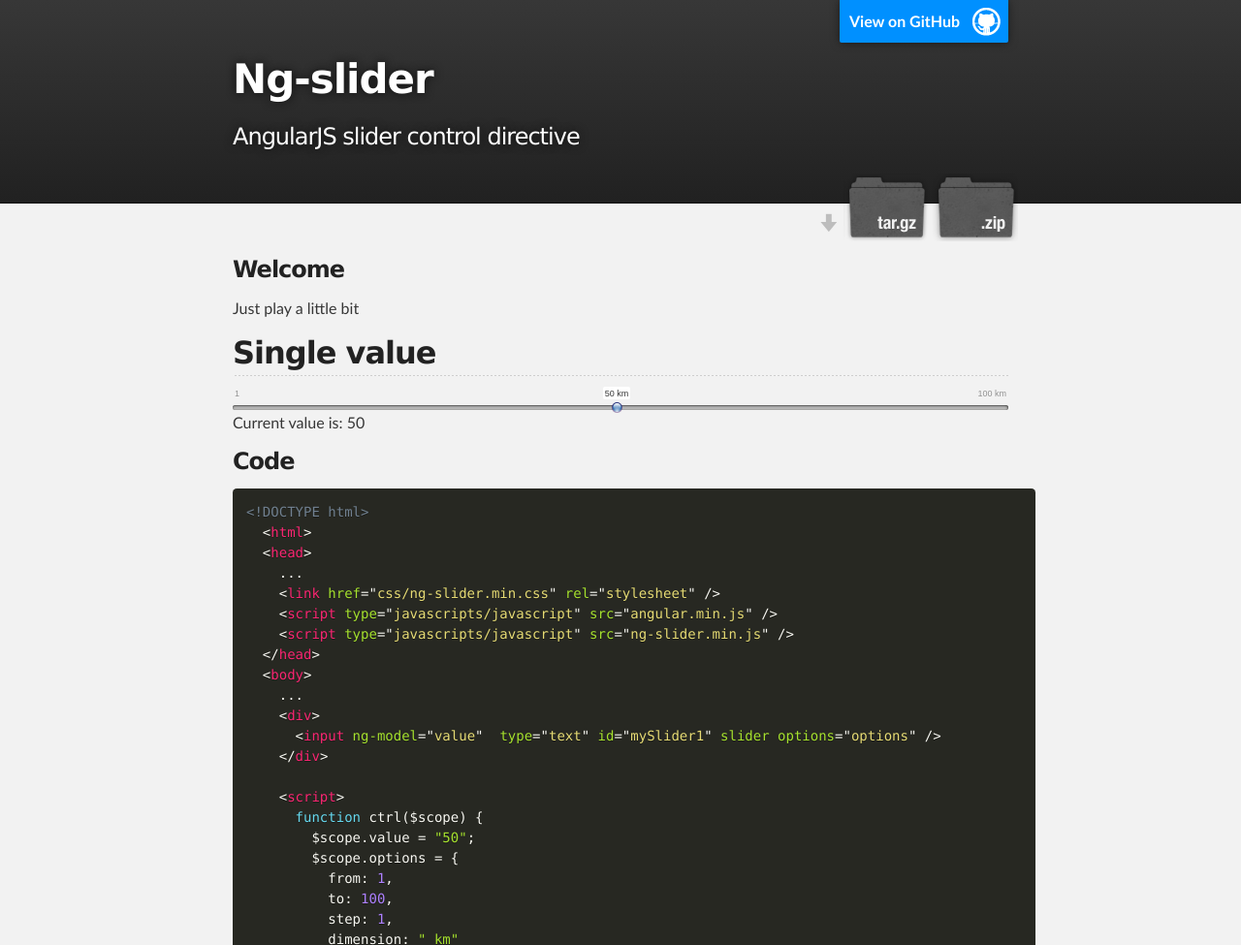
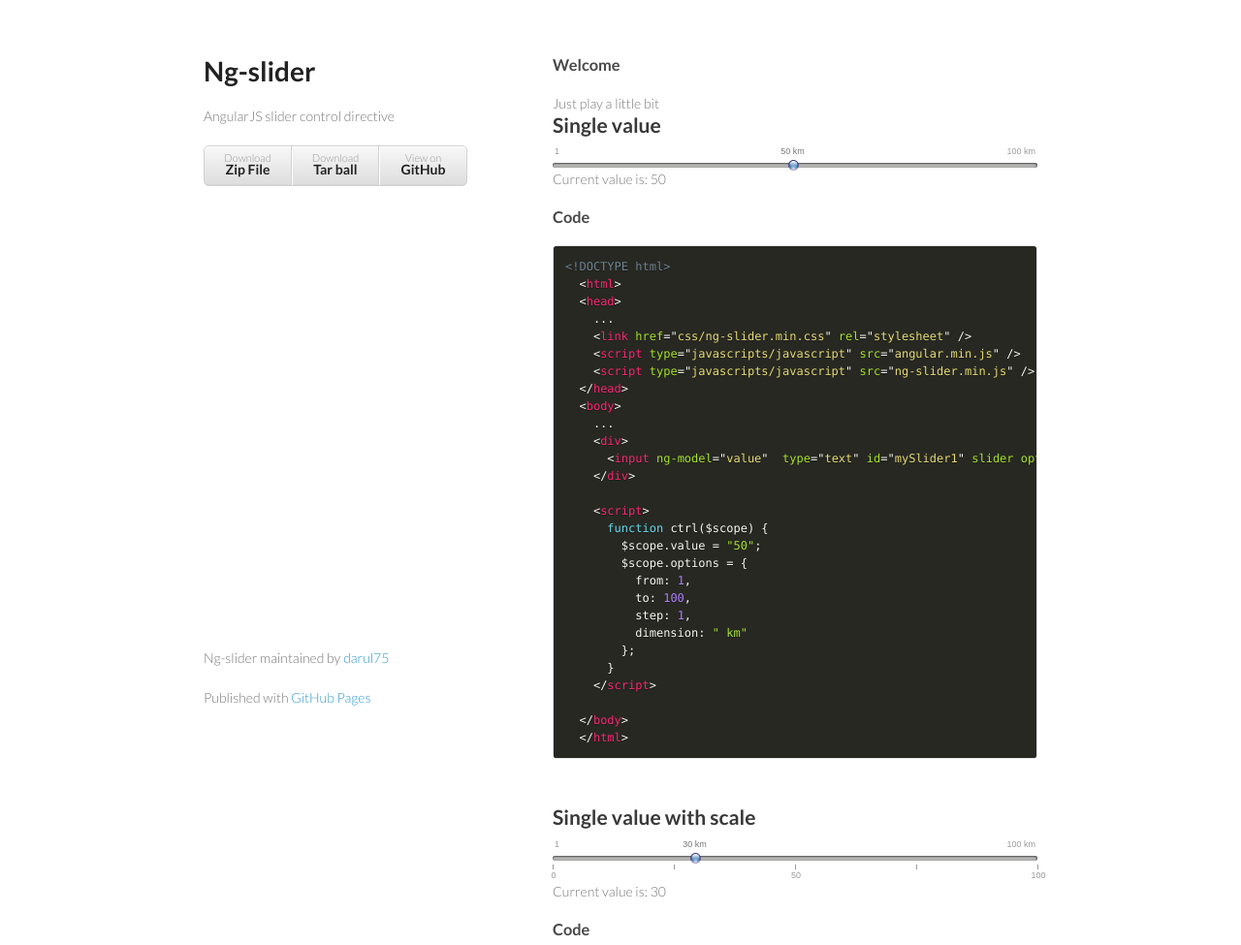
Before and after one commit to darul75/angular-awesome-slider, a plain HTML site: page index.html in a window 1280 px wide. Shown: the top 975 px of the page at 97% size. Drawn offline with nearby package versions, Linux system fonts and the light colour scheme.

Commit message:
orderedlist theme
http://sferik.github.io/t/
https://github.com/orderedlist

```diff
--- a/index.html
+++ b/index.html
@@ -23,18 +23,25 @@
 
   <body>
 
+   <div class="wrapper">
+
     <!-- HEADER -->
     <div id="header_wrap" class="outer">
-        <header class="inner">
-          <a id="forkme_banner" href="https://github.com/darul75/ng-slider">View on GitHub</a>
+        <header>
 
           <h1 id="project_title">Ng-slider</h1>
-          <h2 id="project_tagline">AngularJS slider control directive</h2>
-
-            <section id="downloads">
-              <a class="zip_download_link" href="https://github.com/darul75/ng-slider/zipball/master">Download this project as a .zip file</a>
-              <a class="tar_download_link" href="https://github.com/darul75/ng-slider/tarball/master">Download this project as a tar.gz file</a>
-            </section>
+          <p>AngularJS slider control directive</p>
+          <ul>
+           <li>
+              <a href="https://github.com/darul75/ng-slider/zipball/master">Download <strong>Zip File</strong></a>
+           </li>
+           <li>
+              <a href="https://github.com/darul75/ng-slider/tarball/master">Download <strong>Tar ball</strong></a>
+           </li>
+           <li>
+              <a id="forkme_banner" href="https://github.com/darul75/ng-slider">View on <strong>GitHub</strong></a>
+           </li>
+          </ul>
         </header>
     </div>
 
@@ -52,7 +59,7 @@
     <input ng-model="value"  type="text" id="mySlider1" slider options="options" />
   </div>
   <div>
-    Current value is: {{value}}
+    <p>Current value is: {{value}}</p>
   </div>
   <h3>Code</h3>
   <div class="language-markup">
@@ -92,7 +99,8 @@
     <input ng-model="value2"  type="text" id="mySlider2" slider options="options2" />
   </div>
   <div>
-    Current value is: {{value2}}
+  </br>
+    <p>Current value is: {{value2}}</p>
   </div>
   <h3>Code</h3>
   <div>
@@ -134,7 +142,8 @@
     <input ng-model="value4"  type="text" id="mySlider4" slider options="options4" />
   </div>
   <div>
-    Current value is: {{value4}}
+  </br>
+    <p>Current value is: {{value4}}</p>
   </div>
   <h3>Code</h3>
   <div>
@@ -206,14 +215,6 @@
 
   </script>
 
-    <!-- FOOTER  -->
-    <div id="footer_wrap" class="outer">
-      <footer class="inner">
-        <p class="copyright">Ng-slider maintained by <a href="https://github.com/darul75">darul75</a></p>
-        <p>Published with <a href="http://pages.github.com">GitHub Pages</a></p>
-      </footer>
-    </div>
-
       <script type="text/javascript">
     var gaJsHost = (("https:" == document.location.protocol) ? "https://ssl." : "http://www.");
     document.write(unescape("%3Cscript src='" + gaJsHost + "google-analytics.com/ga.js' type='text/javascript'%3E%3C/script%3E"));
@@ -225,6 +226,16 @@
     } catch(err) {}
   </script>
 
+   </div>
+  </div>
 
+</div>
+   <!-- FOOTER  -->
+    <div id="footer_wrap" class="outer">
+      <footer>
+        <p class="copyright">Ng-slider maintained by <a href="https://github.com/darul75">darul75</a></p>
+        <p>Published with <a href="http://pages.github.com">GitHub Pages</a></p>
+      </footer>
+    </div>
   </body>
 </html>
--- a/stylesheets/stylesheet.css
+++ b/stylesheets/stylesheet.css
@@ -1,416 +1,255 @@
-/*******************************************************************************
-Slate Theme for GitHub Pages
-by Jason Costello, @jsncostello
-*******************************************************************************/
+@import url(https://fonts.googleapis.com/css?family=Lato:300italic,700italic,300,700);
 
-@import url(pygment_trac.css);
-
-/*******************************************************************************
-MeyerWeb Reset
-*******************************************************************************/
-
-html, body, div, span, applet, object, iframe,
-h1, h2, h3, h4, h5, h6, p, blockquote, pre,
-a, abbr, acronym, address, big, cite, code,
-del, dfn, em, img, ins, kbd, q, s, samp,
-small, strike, strong, sub, sup, tt, var,
-b, u, i, center,
-dl, dt, dd, ol, ul, li,
-fieldset, form, label, legend,
-table, caption, tbody, tfoot, thead, tr, th, td,
-article, aside, canvas, details, embed,
-figure, figcaption, footer, header, hgroup,
-menu, nav, output, ruby, section, summary,
-time, mark, audio, video {
-  margin: 0;
-  padding: 0;
-  border: 0;
-  font: inherit;
-  vertical-align: baseline;
+body {
+  padding:50px;
+  font:14px/1.5 Lato, "Helvetica Neue", Helvetica, Arial, sans-serif;
+  color:#777;
+  font-weight:300;
 }
 
-/* HTML5 display-role reset for older browsers */
-article, aside, details, figcaption, figure,
-footer, header, hgroup, menu, nav, section {
-  display: block;
+h1, h2, h3, h4, h5, h6 {
+  color:#222;
+  margin:0 0 20px;
 }
 
-ol, ul {
-  list-style: none;
+p, ul, ol, table, pre, dl {
+  margin:0 0 20px;
 }
 
-blockquote, q {
+h1, h2, h3 {
+  line-height:1.1;
+}
+
+h1 {
+  font-size:28px;
+}
+
+h2 {
+  color:#393939;
+}
+
+h3, h4, h5, h6 {
+  color:#494949;
+}
+
+a {
+  color:#39c;
+  font-weight:400;
+  text-decoration:none;
+}
+
+a small {
+  font-size:11px;
+  color:#777;
+  margin-top:-0.6em;
+  display:block;
+}
+
+.wrapper {
+  width:860px;
+  margin:0 auto;
+}
+
+blockquote {
+  border-left:1px solid #e5e5e5;
+  margin:0;
+  padding:0 0 0 20px;
+  font-style:italic;
+}
+
+code, pre {
+  font-family:Monaco, Bitstream Vera Sans Mono, Lucida Console, Terminal;
+  color:#333;
+  font-size:12px;
+}
+
+pre {
+  padding:8px 15px;
+  background: #f8f8f8;
+  border-radius:5px;
+  border:1px solid #e5e5e5;
+  overflow-x: auto;
 }
 
 table {
-  border-collapse: collapse;
-  border-spacing: 0;
+  width:100%;
+  border-collapse:collapse;
 }
 
-/*******************************************************************************
-Theme Styles
-*******************************************************************************/
-
-body {
-  box-sizing: border-box;
-  color:#373737;
-  background: #212121;
-  font-size: 16px;
-  font-family: 'Myriad Pro', Calibri, Helvetica, Arial, sans-serif;
-  line-height: 1.5;
-  /*-webkit-font-smoothing: antialiased;*/
+th, td {
+  text-align:left;
+  padding:5px 10px;
+  border-bottom:1px solid #e5e5e5;
 }
 
-h1, h2, h3, h4, h5, h6 {
-  margin: 10px 0;
-  font-weight: 700;
-  color:#222222;
-  font-family: 'Lucida Grande', 'Calibri', Helvetica, Arial, sans-serif;
-  letter-spacing: -1px;
+dt {
+  color:#444;
+  font-weight:700;
 }
 
-h1 {
-  font-size: 36px;
-  font-weight: 700;
+th {
+  color:#444;
 }
 
-h2 {
-  padding-bottom: 10px;
-  font-size: 32px;
-  background: url('../images/bg_hr.png') repeat-x bottom;
+img {
+  max-width:100%;
 }
 
-h3 {
-  font-size: 24px;
+header {
+  width:270px;
+  float:left;
+  position:fixed;
 }
 
-h4 {
-  font-size: 21px;
+header ul {
+  list-style:none;
+  height:40px;
+
+  padding:0;
+
+  background: #eee;
+  background: -moz-linear-gradient(top, #f8f8f8 0%, #dddddd 100%);
+  background: -webkit-gradient(linear, left top, left bottom, color-stop(0%,#f8f8f8), color-stop(100%,#dddddd));
+  background: -webkit-linear-gradient(top, #f8f8f8 0%,#dddddd 100%);
+  background: -o-linear-gradient(top, #f8f8f8 0%,#dddddd 100%);
+  background: -ms-linear-gradient(top, #f8f8f8 0%,#dddddd 100%);
+  background: linear-gradient(top, #f8f8f8 0%,#dddddd 100%);
+
+  border-radius:5px;
+  border:1px solid #d2d2d2;
+  box-shadow:inset #fff 0 1px 0, inset rgba(0,0,0,0.03) 0 -1px 0;
+  width:270px;
 }
 
-h5 {
-  font-size: 18px;
+header li {
+  width:89px;
+  float:left;
+  border-right:1px solid #d2d2d2;
+  height:40px;
 }
 
-h6 {
-  font-size: 16px;
-}
-
-p {
-  margin: 10px 0 15px 0;
-}
-
-footer p {
-  color: #f2f2f2;
-}
-
-a {
-  text-decoration: none;
-  color: #007edf;
-  text-shadow: none;
-
-  transition: color 0.5s ease;
-  transition: text-shadow 0.5s ease;
-  -webkit-transition: color 0.5s ease;
-  -webkit-transition: text-shadow 0.5s ease;
-  -moz-transition: color 0.5s ease;
-  -moz-transition: text-shadow 0.5s ease;
-  -o-transition: color 0.5s ease;
-  -o-transition: text-shadow 0.5s ease;
-  -ms-transition: color 0.5s ease;
-  -ms-transition: text-shadow 0.5s ease;
-}
-
-a:hover, a:focus {text-decoration: underline;}
-
-footer a {
-  color: #F2F2F2;
-  text-decoration: underline;
-}
-
-em {
-  font-style: italic;
+header ul a {
+  line-height:1;
+  font-size:11px;
+  color:#999;
+  display:block;
+  text-align:center;
+  padding-top:6px;
+  height:40px;
 }
 
 strong {
-  font-weight: bold;
+  color:#222;
+  font-weight:700;
 }
 
-img {
-  position: relative;
-  margin: 0 auto;
-  max-width: 739px;
-  padding: 5px;
-  margin: 10px 0 10px 0;
-  border: 1px solid #ebebeb;
-
-  box-shadow: 0 0 5px #ebebeb;
-  -webkit-box-shadow: 0 0 5px #ebebeb;
-  -moz-box-shadow: 0 0 5px #ebebeb;
-  -o-box-shadow: 0 0 5px #ebebeb;
-  -ms-box-shadow: 0 0 5px #ebebeb;
+header ul li + li {
+  width:88px;
+  border-left:1px solid #fff;
 }
 
-pre {
-  width: 100%;
-  color: #222;
-  background-color: #fff;
-
-  font-family: Monaco, "Bitstream Vera Sans Mono", "Lucida Console", Terminal, monospace;
-  font-size: 14px;
-
-  border-radius: 2px;
-  -moz-border-radius: 2px;
-  -webkit-border-radius: 2px;
+header ul li + li + li {
+  border-right:none;
+  width:89px;
 }
 
-/*pre {
-  width: 100%;
-  padding: 10px;
-  box-shadow: 0 0 10px rgba(0,0,0,.1);
-  overflow: auto;
+header ul a strong {
+  font-size:14px;
+  display:block;
+  color:#222;
 }
 
-code {
-  padding: 3px;
-  margin: 0 3px;
-  box-shadow: 0 0 10px rgba(0,0,0,.1);
+section {
+  width:500px;
+  float:right;
+  padding-bottom:50px;
 }
 
-pre code {
-  display: block;
-  box-shadow: none;
-}
-*/
-blockquote {
-  color: #666;
-  margin-bottom: 20px;
-  padding: 0 0 0 20px;
-  border-left: 3px solid #bbb;
-}
-
-ul, ol, dl {
-  margin-bottom: 15px
-}
-
-/*ul li {
-  list-style: inside;
-  padding-left: 20px;
-}*/
-
-ol li {
-  list-style: decimal inside;
-  padding-left: 20px;
-}
-
-dl dt {
-  font-weight: bold;
-}
-
-dl dd {
-  padding-left: 20px;
-  font-style: italic;
-}
-
-dl p {
-  padding-left: 20px;
-  font-style: italic;
+small {
+  font-size:11px;
 }
 
 hr {
-  height: 1px;
-  margin-bottom: 5px;
-  border: none;
-  background: url('../images/bg_hr.png') repeat-x center;
+  border:0;
+  background:#e5e5e5;
+  height:1px;
+  margin:0 0 20px;
 }
 
-table {
-  border: 1px solid #373737;
-  margin-bottom: 20px;
-  text-align: left;
+footer {
+  width:270px;
+  float:left;
+  position:fixed;
+  bottom:50px;
 }
 
-th {
-  font-family: 'Lucida Grande', 'Helvetica Neue', Helvetica, Arial, sans-serif;
-  padding: 10px;
-  background: #373737;
-  color: #fff;
+@media print, screen and (max-width: 960px) {
+
+  div.wrapper {
+    width:auto;
+    margin:0;
   }
 
-td {
-  padding: 10px;
-  border: 1px solid #373737;
+  header, section, footer {
+    float:none;
+    position:static;
+    width:auto;
   }
 
-form {
-  background: #f2f2f2;
-  padding: 20px;
+  header {
+    padding-right:320px;
   }
 
-/*******************************************************************************
-Full-Width Styles
-*******************************************************************************/
-
-.outer {
-  width: 100%;
+  section {
+    border:1px solid #e5e5e5;
+    border-width:1px 0;
+    padding:20px 0;
+    margin:0 0 20px;
   }
 
-.inner {
-  position: relative;
-  max-width: 800px;
-  padding: 20px 10px;
-  margin: 0 auto;
+  header a small {
+    display:inline;
   }
 
-#forkme_banner {
-  display: block;
-  position: absolute;
-  top:0;
-  right: 10px;
-  z-index: 10;
-  padding: 10px 50px 10px 10px;
-  color: #fff;
-  background: url('../images/blacktocat.png') #0090ff no-repeat 95% 50%;
-  font-weight: 700;
-  box-shadow: 0 0 10px rgba(0,0,0,.5);
-  border-bottom-left-radius: 2px;
-  border-bottom-right-radius: 2px;
+  header ul {
+    position:absolute;
+    right:50px;
+    top:52px;
+  }
 }
 
-#header_wrap {
-  background: #212121;
-  background: -moz-linear-gradient(top, #373737, #212121);
-  background: -webkit-linear-gradient(top, #373737, #212121);
-  background: -ms-linear-gradient(top, #373737, #212121);
-  background: -o-linear-gradient(top, #373737, #212121);
-  background: linear-gradient(top, #373737, #212121);
+@media print, screen and (max-width: 720px) {
+  body {
+    word-wrap:break-word;
   }
 
-#header_wrap .inner {
-  padding: 50px 10px 30px 10px;
+  header {
+    padding:0;
   }
 
-#project_title {
-  margin: 0;
-  color: #fff;
-  font-size: 42px;
-  font-weight: 700;
-  text-shadow: #111 0px 0px 10px;
+  header ul, header p.view {
+    position:static;
   }
 
-#project_tagline {
-  color: #fff;
-  font-size: 24px;
-  font-weight: 300;
-  background: none;
-  text-shadow: #111 0px 0px 10px;
+  pre, code {
+    word-wrap:normal;
+  }
 }
 
-#downloads {
-  position: absolute;
-  width: 210px;
-  z-index: 10;
-  bottom: -40px;
-  right: 0;
-  height: 70px;
-  background: url('../images/icon_download.png') no-repeat 0% 90%;
+@media print, screen and (max-width: 480px) {
+  body {
+    padding:15px;
   }
 
-.zip_download_link {
-  display: block;
-  float: right;
-  width: 90px;
-  height:70px;
-  text-indent: -5000px;
-  overflow: hidden;
-  background: url(../images/sprite_download.png) no-repeat bottom left;
+  header ul {
+    display:none;
+  }
 }
 
-.tar_download_link {
-  display: block;
-  float: right;
-  width: 90px;
-  height:70px;
-  text-indent: -5000px;
-  overflow: hidden;
-  background: url(../images/sprite_download.png) no-repeat bottom right;
-  margin-left: 10px;
+@media print {
+  body {
+    padding:0.4in;
+    font-size:12pt;
+    color:#444;
   }
-
-.zip_download_link:hover {
-  background: url(../images/sprite_download.png) no-repeat top left;
 }
-
-.tar_download_link:hover {
-  background: url(../images/sprite_download.png) no-repeat top right;
-}
-
-#main_content_wrap {
-  background: #f2f2f2;
-  border-top: 1px solid #111;
-  border-bottom: 1px solid #111;
-}
-
-#main_content {
-  padding-top: 40px;
-}
-
-#footer_wrap {
-  background: #212121;
-}
-
-
-
-/*******************************************************************************
-Small Device Styles
-*******************************************************************************/
-
-@media screen and (max-width: 480px) {
-  body {
-    font-size:14px;
-  }
-
-  #downloads {
-    display: none;
-  }
-
-  .inner {
-    min-width: 320px;
-    max-width: 480px;
-  }
-
-  #project_title {
-  font-size: 32px;
-  }
-
-  h1 {
-    font-size: 28px;
-  }
-
-  h2 {
-    font-size: 24px;
-  }
-
-  h3 {
-    font-size: 21px;
-  }
-
-  h4 {
-    font-size: 18px;
-  }
-
-  h5 {
-    font-size: 14px;
-  }
-
-  h6 {
-    font-size: 12px;
-  }
-
-  code, pre {
-    min-width: 320px;
-    max-width: 480px;
-    font-size: 11px;
-  }
-
-}
```
Lines whose indentation alone changed are shown as unchanged.
